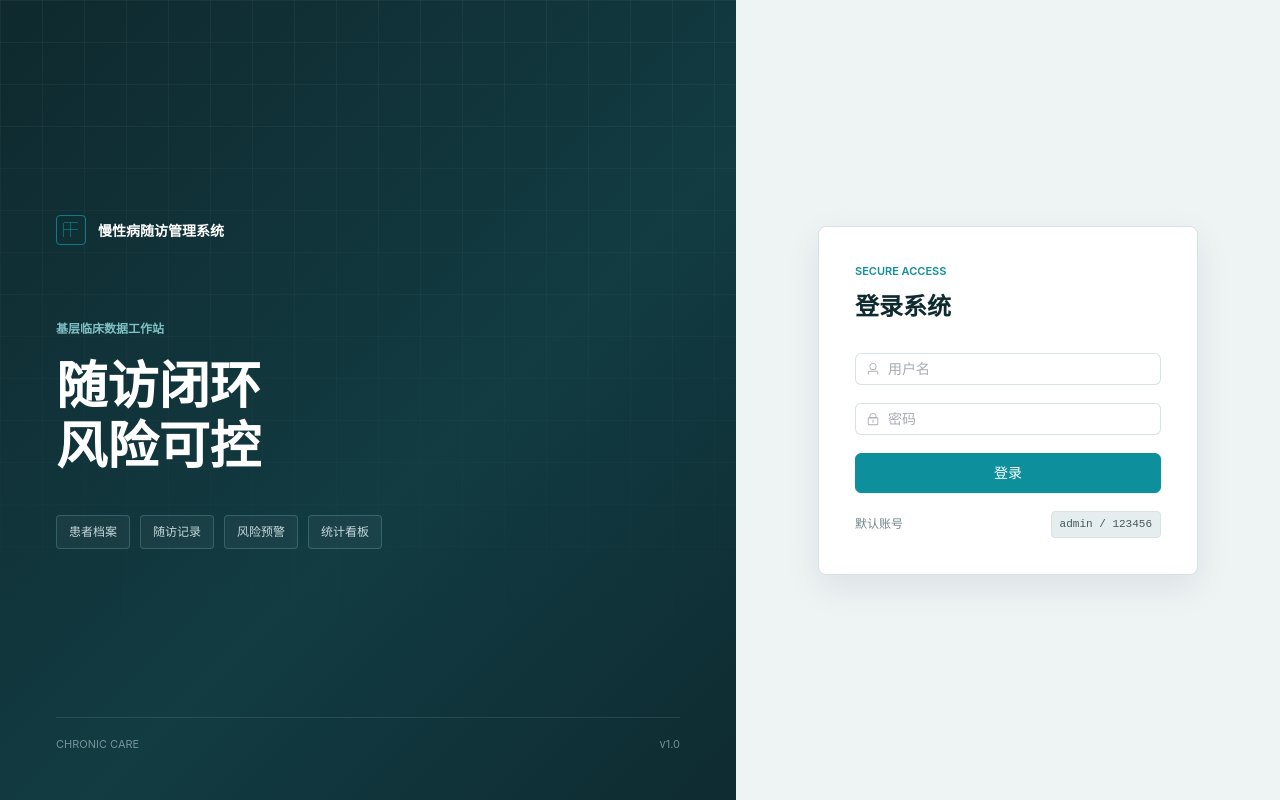
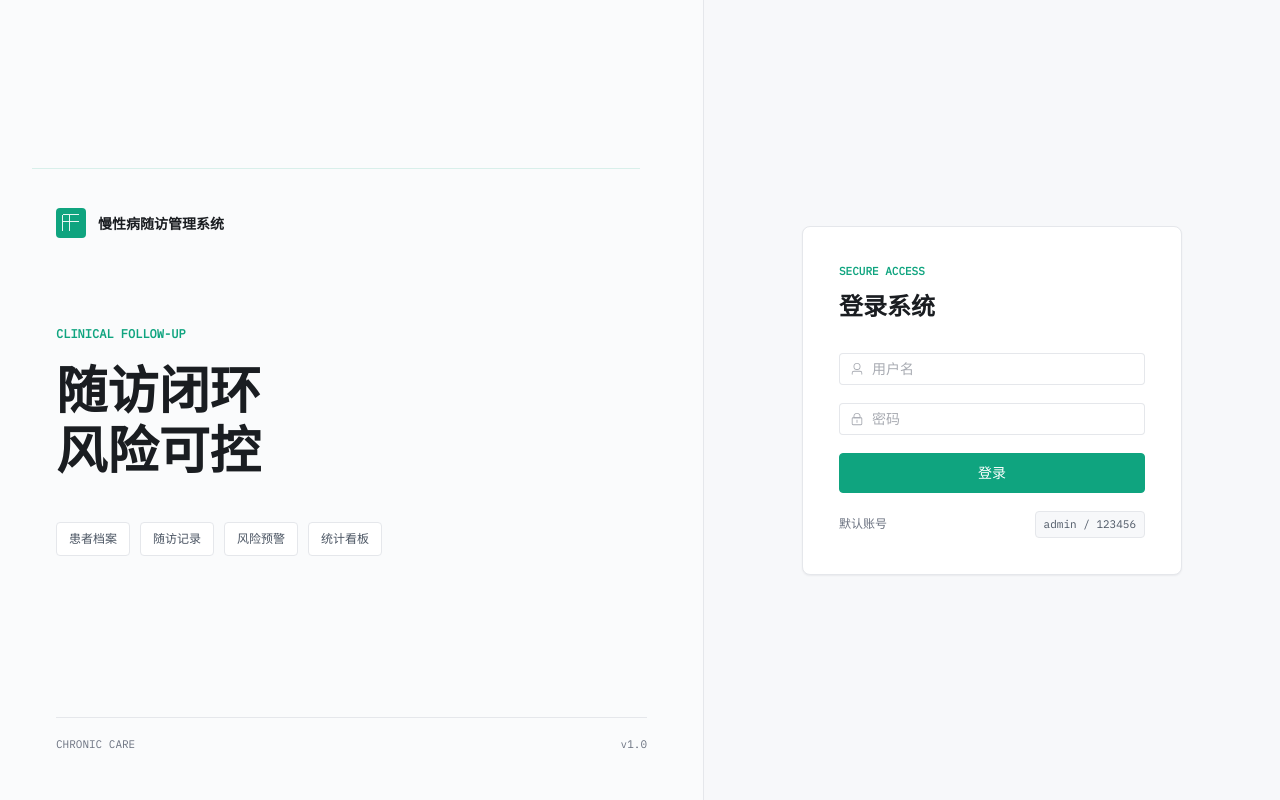
Before and after one commit to zhangyumeng060701-web/chronic-disease-follow-up, a Vue app in the folder frontend-target/: page /login in a window 1280 px wide. Built offline with nearby package versions, Linux system fonts and the light colour scheme.

Commit message:
feat: 按医疗工作台规范收敛配色、字体与卡片质感

```diff
--- a/frontend-target/src/layout/MainLayout.vue
+++ b/frontend-target/src/layout/MainLayout.vue
@@ -101,8 +101,8 @@ function handleLogout() {
 .aside {
   display: flex;
   flex-direction: column;
-  background: var(--color-ink);
-  border-right: 1px solid rgba(255, 255, 255, 0.06);
+  background: #FFFFFF;
+  border-right: 1px solid var(--color-border);
   overflow-y: auto;
 }
 
@@ -112,7 +112,7 @@ function handleLogout() {
   gap: 12px;
   min-height: 68px;
   padding: 0 18px;
-  border-bottom: 1px solid rgba(255, 255, 255, 0.08);
+  border-bottom: 1px solid var(--color-border);
 }
 
 .brand-mark {
@@ -120,7 +120,7 @@ function handleLogout() {
   width: 30px;
   height: 30px;
   flex-shrink: 0;
-  border: 1px solid rgba(14, 143, 156, 0.7);
+  background: var(--color-primary);
   border-radius: 4px;
 }
 
@@ -128,7 +128,7 @@ function handleLogout() {
 .brand-mark::after {
   content: "";
   position: absolute;
-  background: rgba(14, 143, 156, 0.45);
+  background: rgba(255, 255, 255, 0.88);
 }
 
 .brand-mark::before {
@@ -136,7 +136,7 @@ function handleLogout() {
   right: 7px;
   top: 6px;
   height: 1px;
-  box-shadow: 0 7px 0 rgba(14, 143, 156, 0.45);
+  box-shadow: 0 7px 0 rgba(255, 255, 255, 0.88);
 }
 
 .brand-mark::after {
@@ -144,7 +144,7 @@ function handleLogout() {
   top: 7px;
   bottom: 7px;
   width: 1px;
-  box-shadow: 7px 0 0 rgba(14, 143, 156, 0.45);
+  box-shadow: 7px 0 0 rgba(255, 255, 255, 0.88);
 }
 
 .brand-mark span {
@@ -154,8 +154,8 @@ function handleLogout() {
   width: 5px;
   height: 5px;
   border-radius: 50%;
-  background: var(--color-accent);
-  box-shadow: 0 0 8px rgba(14, 143, 156, 0.8);
+  background: #FFFFFF;
+  box-shadow: 0 0 0 3px rgba(255, 255, 255, 0.22);
 }
 
 .brand-copy {
@@ -165,19 +165,18 @@ function handleLogout() {
 
 .brand-copy strong {
   display: block;
-  color: #FFFFFF;
+  color: var(--color-text-primary);
   font-size: 15px;
   font-weight: 600;
-
 }
 
 .brand-copy small {
   display: block;
   margin-top: 4px;
-  color: rgba(175, 198, 203, 0.72);
+  color: var(--color-text-secondary);
+  font-family: var(--font-mono);
   font-size: 10px;
   font-weight: 500;
-
 }
 
 .side-menu {
@@ -186,9 +185,9 @@ function handleLogout() {
   border-right: none;
   background: transparent;
   --el-menu-bg-color: transparent;
-  --el-menu-text-color: var(--color-sidebar-text);
-  --el-menu-active-color: var(--color-sidebar-active);
-  --el-menu-hover-bg-color: rgba(255, 255, 255, 0.06);
+  --el-menu-text-color: #4B5563;
+  --el-menu-active-color: #0FA47F;
+  --el-menu-hover-bg-color: #F3FBF8;
   --el-menu-item-height: 44px;
   --el-menu-sub-item-height: 40px;
 }
@@ -198,22 +197,23 @@ function handleLogout() {
   margin-bottom: 2px;
   border-radius: 4px;
   font-weight: 500;
+  transition: background-color 0.16s ease, color 0.16s ease;
 }
 
 :deep(.el-menu-item.is-active) {
-  color: #FFFFFF;
-  background: linear-gradient(90deg, rgba(14, 143, 156, 0.36), rgba(14, 143, 156, 0.08));
-  box-shadow: inset 3px 0 0 var(--color-accent);
+  color: #0FA47F;
+  background: #EDF9F5;
+  box-shadow: inset 3px 0 0 var(--color-primary);
 }
 
 :deep(.el-menu-item:hover),
 :deep(.el-sub-menu__title:hover) {
-  color: #FFFFFF;
-  background: rgba(255, 255, 255, 0.07);
+  color: #0B8264;
+  background: #F3FBF8;
 }
 
 :deep(.el-sub-menu .el-menu) {
-  background: rgba(0, 0, 0, 0.12);
+  background: #FBFCFC;
 }
 
 .aside-footer {
@@ -222,9 +222,9 @@ function handleLogout() {
   gap: 8px;
   min-height: 48px;
   padding: 0 18px;
-  color: rgba(175, 198, 203, 0.72);
+  color: var(--color-text-secondary);
   font-size: 12px;
-  border-top: 1px solid rgba(255, 255, 255, 0.08);
+  border-top: 1px solid var(--color-border);
 }
 
 .pulse-dot {
@@ -232,8 +232,19 @@ function handleLogout() {
   height: 7px;
   flex-shrink: 0;
   border-radius: 50%;
-  background: #35C79A;
-  box-shadow: 0 0 0 3px rgba(53, 199, 154, 0.12);
+  background: var(--color-primary);
+  box-shadow: 0 0 0 3px rgba(15, 164, 127, 0.12);
+  animation: pulse-dot 2.4s ease-in-out infinite;
+}
+
+@keyframes pulse-dot {
+  0%,
+  100% {
+    opacity: 1;
+  }
+  50% {
+    opacity: 0.55;
+  }
 }
 
 .main-shell {
@@ -260,7 +271,6 @@ function handleLogout() {
 .context-label {
   color: var(--color-text-secondary);
   font-size: 12px;
-
 }
 
 .context-sep {
@@ -286,7 +296,7 @@ function handleLogout() {
   display: flex;
   align-items: center;
   gap: 8px;
-  color: var(--color-success);
+  color: var(--color-primary);
   font-size: 12px;
   font-weight: 500;
 }
@@ -303,11 +313,11 @@ function handleLogout() {
   justify-content: center;
   width: 28px;
   height: 28px;
-  color: #FFFFFF;
+  color: var(--color-primary);
   font-size: 13px;
   font-weight: 600;
-  background: var(--color-ink-soft);
-  border: 1px solid rgba(14, 143, 156, 0.4);
+  background: var(--color-primary-light);
+  border: 1px solid rgba(15, 164, 127, 0.22);
   border-radius: 4px;
 }
 
@@ -355,10 +365,6 @@ function handleLogout() {
     display: none;
   }
 
-  :deep(.el-menu--collapse .el-sub-menu__title .el-sub-menu__icon-arrow) {
-    display: none;
-  }
-
   .header {
     padding: 0 14px;
   }
--- a/frontend-target/src/main.js
+++ b/frontend-target/src/main.js
@@ -2,6 +2,9 @@ import { createApp } from 'vue'
 import ElementPlus from 'element-plus'
 import * as ElementPlusIconsVue from '@element-plus/icons-vue'
 import 'element-plus/dist/index.css'
+import '@fontsource/ibm-plex-mono/latin-400.css'
+import '@fontsource/ibm-plex-mono/latin-500.css'
+import '@fontsource/ibm-plex-mono/latin-600.css'
 import './styles/variables.css'
 import App from './App.vue'
 import router from './router'
--- a/frontend-target/src/styles/variables.css
+++ b/frontend-target/src/styles/variables.css
@@ -1,49 +1,46 @@
 :root {
-  --color-primary: #0E8F9C;
-  --color-primary-dark: #0A6F79;
-  --color-primary-light: #E9F6F6;
-  --color-accent: #0E8F9C;
-  --color-success: #2F8F6B;
-  --color-warning: #C98A2D;
-  --color-danger: #C84C4C;
-  --color-info: #667B80;
+  --color-primary: #0FA47F;
+  --color-primary-dark: #0B8264;
+  --color-primary-light: #E7F7F2;
+  --color-accent: #0FA47F;
+  --color-success: #0FA47F;
+  --color-warning: #D97706;
+  --color-danger: #E5484D;
+  --color-info: #6B7280;
 
-  --color-bg: #EEF3F4;
-  --color-bg-deep: #E6EDEF;
+  --color-bg: #F7F8FA;
+  --color-bg-deep: #EFF1F4;
   --color-bg-card: #FFFFFF;
-  --color-border: #D8E2E5;
-  --color-border-strong: #C3D2D6;
-  --color-text-primary: #102B2F;
-  --color-text-regular: #42595E;
-  --color-text-secondary: #71858A;
-  --color-text-placeholder: #9AABB0;
-
-  --color-ink: #0F292E;
-  --color-ink-soft: #143A41;
-  --color-sidebar-text: #AFC6CB;
-  --color-sidebar-active: #FFFFFF;
+  --color-border: #E5E7EB;
+  --color-border-strong: #D1D5DB;
+  --color-text-primary: #1A1D21;
+  --color-text-regular: #4B5563;
+  --color-text-secondary: #6B7280;
+  --color-text-placeholder: #9CA3AF;
 
   --layout-header-height: 60px;
   --layout-sidebar-width: 232px;
   --layout-main-padding: 24px;
 
-  --el-color-primary: #0E8F9C;
-  --el-color-primary-light-3: #4DAEB8;
-  --el-color-primary-light-5: #8ACFD4;
-  --el-color-primary-light-7: #C1E4E7;
-  --el-color-primary-light-8: #D8EEF0;
-  --el-color-primary-light-9: #EDF8F9;
-  --el-color-primary-dark-2: #0A6F79;
-  --el-color-success: #2F8F6B;
-  --el-color-warning: #C98A2D;
-  --el-color-danger: #C84C4C;
-  --el-color-info: #667B80;
+  --font-mono: "IBM Plex Mono", "SF Mono", "Roboto Mono", monospace;
 
-  --el-border-radius-base: 6px;
+  --el-color-primary: #0FA47F;
+  --el-color-primary-light-3: #4FBE9F;
+  --el-color-primary-light-5: #86D3BF;
+  --el-color-primary-light-7: #BDE7DC;
+  --el-color-primary-light-8: #D6F0E9;
+  --el-color-primary-light-9: #EDF9F5;
+  --el-color-primary-dark-2: #0B8264;
+  --el-color-success: #0FA47F;
+  --el-color-warning: #D97706;
+  --el-color-danger: #E5484D;
+  --el-color-info: #6B7280;
+
+  --el-border-radius-base: 4px;
   --el-border-radius-small: 4px;
   --el-border-radius-round: 999px;
-  --el-box-shadow-light: 0 1px 2px rgba(15, 41, 46, 0.05), 0 8px 24px rgba(15, 41, 46, 0.06);
-  --el-box-shadow: 0 4px 16px rgba(15, 41, 46, 0.12);
+  --el-box-shadow-light: 0 1px 2px rgba(16, 24, 40, 0.06);
+  --el-box-shadow: 0 1px 2px rgba(16, 24, 40, 0.06), 0 8px 24px rgba(16, 24, 40, 0.08);
 }
 
 *,
@@ -90,8 +87,8 @@ select {
 
 .el-card {
   border: 1px solid var(--color-border);
-  border-radius: 6px;
-  box-shadow: none;
+  border-radius: 8px;
+  box-shadow: 0 1px 2px rgba(16, 24, 40, 0.06);
 }
 
 .el-card__header {
@@ -103,17 +100,18 @@ select {
 
 .el-table {
   --el-table-border-color: var(--color-border);
-  --el-table-header-bg-color: #F4F8F9;
-  --el-table-header-text-color: #102B2F;
-  --el-table-row-hover-bg-color: #F1F8F8;
+  --el-table-header-bg-color: #FAFBFC;
+  --el-table-header-text-color: #1A1D21;
+  --el-table-row-hover-bg-color: #F3FBF8;
   font-size: 13px;
   color: var(--color-text-regular);
+  font-variant-numeric: tabular-nums;
 }
 
 .el-table th.el-table__cell {
   height: 42px;
   font-weight: 600;
-
+  background: #FAFBFC;
 }
 
 .el-table .el-table__cell {
@@ -121,11 +119,8 @@ select {
 }
 
 .el-button {
+  border-radius: 4px;
   font-weight: 500;
-}
-
-.el-button--primary {
-  box-shadow: 0 1px 0 rgba(15, 41, 46, 0.08);
 }
 
 .el-button--primary:not(.is-disabled):hover,
@@ -137,7 +132,7 @@ select {
 .el-dialog {
   border: 1px solid var(--color-border);
   border-radius: 8px;
-  box-shadow: 0 16px 48px rgba(15, 41, 46, 0.18);
+  box-shadow: 0 12px 40px rgba(16, 24, 40, 0.12);
 }
 
 .el-dialog__title {
@@ -151,6 +146,7 @@ select {
 
 .el-input__wrapper,
 .el-select__wrapper {
+  border-radius: 4px;
   box-shadow: 0 0 0 1px var(--color-border) inset;
 }
 
@@ -175,7 +171,7 @@ select {
 }
 
 .el-alert {
-  border-radius: 6px;
+  border-radius: 4px;
 }
 
 .el-loading-mask {
--- a/frontend-target/src/views/dashboard/Dashboard.vue
+++ b/frontend-target/src/views/dashboard/Dashboard.vue
@@ -158,12 +158,12 @@ onMounted(() => {
 .head-badge {
   padding: 5px 10px;
   color: var(--color-primary);
+  font-family: var(--font-mono);
   font-size: 12px;
   font-weight: 600;
-
-  border: 1px solid rgba(14, 143, 156, 0.3);
+  border: 1px solid rgba(15, 164, 127, 0.3);
   border-radius: 4px;
-  background: rgba(14, 143, 156, 0.06);
+  background: rgba(15, 164, 127, 0.06);
 }
 
 .metric-grid {
@@ -179,7 +179,14 @@ onMounted(() => {
   overflow: hidden;
   background: var(--color-bg-card);
   border: 1px solid var(--color-border);
-  border-radius: 6px;
+  border-radius: 8px;
+  box-shadow: 0 1px 2px rgba(16, 24, 40, 0.06);
+  transition: border-color 0.16s ease, transform 0.16s ease;
+}
+
+.metric:hover {
+  border-color: rgba(15, 164, 127, 0.42);
+  transform: translateY(-1px);
 }
 
 .metric::before {
@@ -202,10 +209,12 @@ onMounted(() => {
 
 .tone-danger {
   --metric-accent: var(--color-danger);
+  --metric-value-color: var(--color-danger);
 }
 
 .tone-warning {
-  --metric-accent: var(--color-warning);
+  --metric-accent: var(--color-danger);
+  --metric-value-color: var(--color-danger);
 }
 
 .metric-top {
@@ -237,11 +246,11 @@ onMounted(() => {
   align-items: baseline;
   gap: 6px;
   margin-top: 14px;
-  color: var(--color-text-primary);
+  color: var(--metric-value-color, var(--color-text-primary));
+  font-family: var(--font-mono);
   font-size: 32px;
   font-weight: 600;
   font-variant-numeric: tabular-nums;
-
   white-space: nowrap;
 }
 
@@ -263,7 +272,8 @@ onMounted(() => {
   overflow: hidden;
   background: var(--color-bg-card);
   border: 1px solid var(--color-border);
-  border-radius: 6px;
+  border-radius: 8px;
+  box-shadow: 0 1px 2px rgba(16, 24, 40, 0.06);
 }
 
 .panel header {
--- a/frontend-target/src/views/login/LoginView.vue
+++ b/frontend-target/src/views/login/LoginView.vue
@@ -1,14 +1,13 @@
 <template>
   <div class="login-page">
     <section class="login-visual">
-      <div class="visual-grid"></div>
       <div class="visual-content">
         <div class="visual-brand">
           <span class="brand-box"></span>
           <span>慢性病随访管理系统</span>
         </div>
         <div class="visual-copy">
-          <span class="kicker">基层临床数据工作站</span>
+          <span class="kicker">CLINICAL FOLLOW-UP</span>
           <h1>随访闭环<br />风险可控</h1>
         </div>
         <div class="module-list">
@@ -98,7 +97,7 @@ async function handleLogin() {
 <style scoped>
 .login-page {
   display: grid;
-  grid-template-columns: minmax(0, 1.15fr) minmax(380px, 0.85fr);
+  grid-template-columns: minmax(0, 1.1fr) minmax(380px, 0.9fr);
   min-height: 100vh;
   background: var(--color-bg);
 }
@@ -110,19 +109,9 @@ async function handleLogin() {
   min-height: 100vh;
   padding: 48px 56px;
   overflow: hidden;
-  color: #FFFFFF;
-  background: linear-gradient(135deg, #0F292E 0%, #123B42 58%, #0E2B31 100%);
-}
-
-.visual-grid {
-  position: absolute;
-  inset: 0;
-  pointer-events: none;
-  background:
-    linear-gradient(rgba(255, 255, 255, 0.05) 1px, transparent 1px),
-    linear-gradient(90deg, rgba(255, 255, 255, 0.05) 1px, transparent 1px);
-  background-size: 42px 42px;
-  mask-image: linear-gradient(to bottom, rgba(0, 0, 0, 0.9), transparent 88%);
+  color: var(--color-text-primary);
+  background: #FAFBFC;
+  border-right: 1px solid var(--color-border);
 }
 
 .visual-content {
@@ -135,21 +124,44 @@ async function handleLogin() {
   max-width: 560px;
 }
 
+.visual-content::after {
+  content: "";
+  position: absolute;
+  right: -24px;
+  left: -24px;
+  height: 1px;
+  background: rgba(15, 164, 127, 0.42);
+  animation: scan-line 5s ease-in-out infinite;
+  pointer-events: none;
+}
+
+@keyframes scan-line {
+  0%,
+  100% {
+    top: 18%;
+    opacity: 0.35;
+  }
+  50% {
+    top: 82%;
+    opacity: 0.9;
+  }
+}
+
 .visual-brand {
   display: flex;
   align-items: center;
   gap: 12px;
-  margin-bottom: 72px;
+  margin-bottom: 84px;
   font-size: 14px;
   font-weight: 600;
-
 }
 
 .brand-box {
   position: relative;
   width: 30px;
   height: 30px;
-  border: 1px solid rgba(14, 143, 156, 0.8);
+  flex-shrink: 0;
+  background: var(--color-primary);
   border-radius: 4px;
 }
 
@@ -157,7 +169,7 @@ async function handleLogin() {
 .brand-box::after {
   content: "";
   position: absolute;
-  background: rgba(14, 143, 156, 0.6);
+  background: rgba(255, 255, 255, 0.9);
 }
 
 .brand-box::before {
@@ -165,7 +177,7 @@ async function handleLogin() {
   right: 7px;
   top: 6px;
   height: 1px;
-  box-shadow: 0 7px 0 rgba(14, 143, 156, 0.6);
+  box-shadow: 0 7px 0 rgba(255, 255, 255, 0.9);
 }
 
 .brand-box::after {
@@ -173,41 +185,40 @@ async function handleLogin() {
   top: 7px;
   bottom: 7px;
   width: 1px;
-  box-shadow: 7px 0 0 rgba(14, 143, 156, 0.6);
+  box-shadow: 7px 0 0 rgba(255, 255, 255, 0.9);
 }
 
 .visual-copy .kicker {
   display: inline-block;
   margin-bottom: 18px;
-  color: rgba(138, 207, 212, 0.9);
+  color: var(--color-primary);
+  font-family: var(--font-mono);
   font-size: 12px;
   font-weight: 600;
-
 }
 
 .visual-copy h1 {
   margin: 0;
-  color: #FFFFFF;
-  font-size: clamp(34px, 4vw, 54px);
+  color: var(--color-text-primary);
+  font-size: clamp(34px, 4vw, 52px);
   font-weight: 600;
   line-height: 1.16;
-
 }
 
 .module-list {
   display: flex;
   flex-wrap: wrap;
   gap: 10px;
-  margin-top: 40px;
+  margin-top: 42px;
 }
 
 .module-list span {
   padding: 7px 12px;
-  color: rgba(220, 238, 240, 0.88);
+  color: var(--color-text-regular);
   font-size: 12px;
-  border: 1px solid rgba(138, 207, 212, 0.24);
+  border: 1px solid var(--color-border);
   border-radius: 4px;
-  background: rgba(255, 255, 255, 0.04);
+  background: #FFFFFF;
 }
 
 .visual-footer {
@@ -216,10 +227,10 @@ async function handleLogin() {
   display: flex;
   justify-content: space-between;
   padding-top: 18px;
-  color: rgba(175, 198, 203, 0.64);
+  color: var(--color-text-secondary);
+  font-family: var(--font-mono);
   font-size: 11px;
-
-  border-top: 1px solid rgba(255, 255, 255, 0.1);
+  border-top: 1px solid var(--color-border);
 }
 
 .login-panel {
@@ -237,7 +248,7 @@ async function handleLogin() {
   background: var(--color-bg-card);
   border: 1px solid var(--color-border);
   border-radius: 8px;
-  box-shadow: 0 12px 36px rgba(15, 41, 46, 0.08);
+  box-shadow: 0 1px 2px rgba(16, 24, 40, 0.06);
 }
 
 .login-heading {
@@ -248,9 +259,9 @@ async function handleLogin() {
   display: block;
   margin-bottom: 10px;
   color: var(--color-primary);
+  font-family: var(--font-mono);
   font-size: 11px;
   font-weight: 600;
-
 }
 
 .login-heading h2 {
@@ -258,7 +269,6 @@ async function handleLogin() {
   color: var(--color-text-primary);
   font-size: 24px;
   font-weight: 600;
-
 }
 
 .login-btn {
@@ -279,9 +289,9 @@ async function handleLogin() {
 .login-meta code {
   padding: 4px 8px;
   color: var(--color-text-regular);
-  font-family: "SF Mono", "Roboto Mono", monospace;
+  font-family: var(--font-mono);
   font-size: 11px;
-  background: var(--color-bg-deep);
+  background: var(--color-bg);
   border: 1px solid var(--color-border);
   border-radius: 4px;
 }
```
Also changed, not shown: frontend-target/package.json (+7 -6 lines), frontend-target/src/utils/dashboardCharts.js (+8 -8 lines), 1 other file (tests, documents, lock files or other folders).
